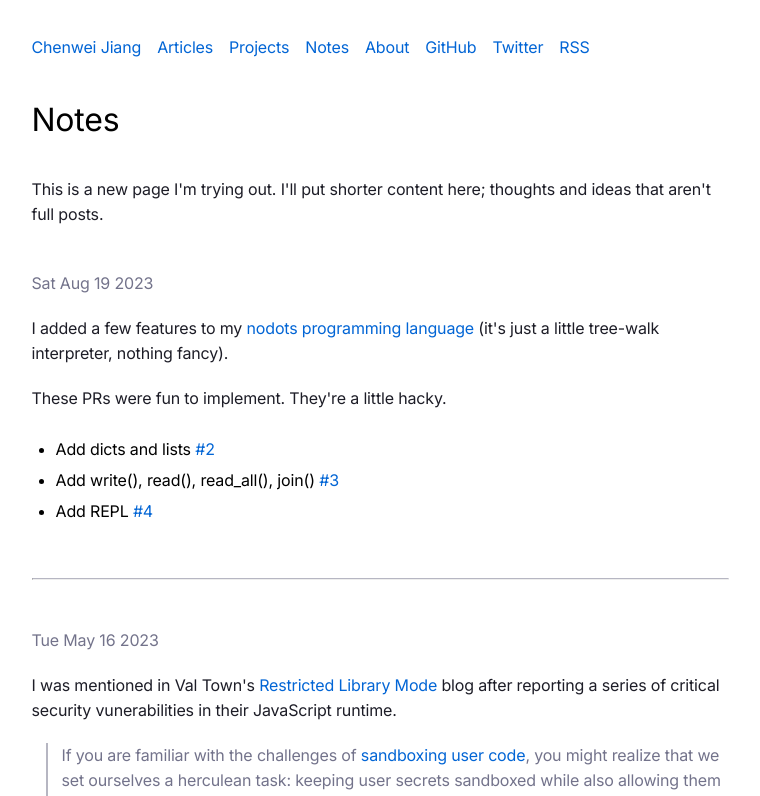
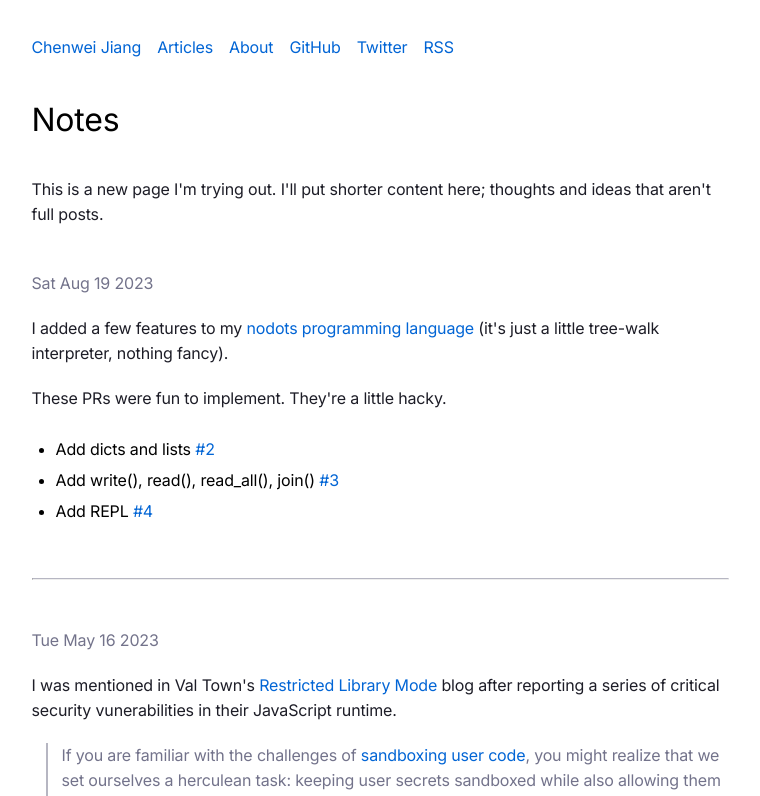
Before and after one commit to healeycodes/healeycodes.com, a Next.js app: page /notes in a window 1280 px wide. Shown: the top 796 px of the page, without its empty margins (260-1020 px from the left). Built offline with nearby package versions, Linux system fonts and the light colour scheme.

Commit message:
chore: self config

```diff
--- a/components/nav.tsx
+++ b/components/nav.tsx
@@ -12,12 +12,12 @@ export default function Nav() {
         <li>
           <Link href="/articles" legacyBehavior>Articles</Link>
         </li>
-        <li>
+        {/* <li>
           <Link href="/projects" legacyBehavior>Projects</Link>
-        </li>
-        <li>
+        </li> */}
+        {/* <li>
           <Link href="/notes" legacyBehavior>Notes</Link>
-        </li>
+        </li> */}
         <li>
           <Link href="/about" legacyBehavior>About</Link>
         </li>
--- a/lib/rss.ts
+++ b/lib/rss.ts
@@ -27,7 +27,7 @@ export async function generateRssFeed() {
       rss2: `${siteConfig.SITE_URL}/feed.xml`,
     },
     author,
-    copyright: "Andrew Healey",
+    copyright: "Chever John",
   });
 
   posts.forEach((post) => {
--- a/pages/index.tsx
+++ b/pages/index.tsx
@@ -48,7 +48,7 @@ export default function Home({ allPostsData, description, words }) {
             width={140}
             height={140}
             src={meAvatar}
-            alt="Andrew Healey."
+            alt="Chever John."
             quality={100}
             placeholder="blur"
             priority={true}
```
